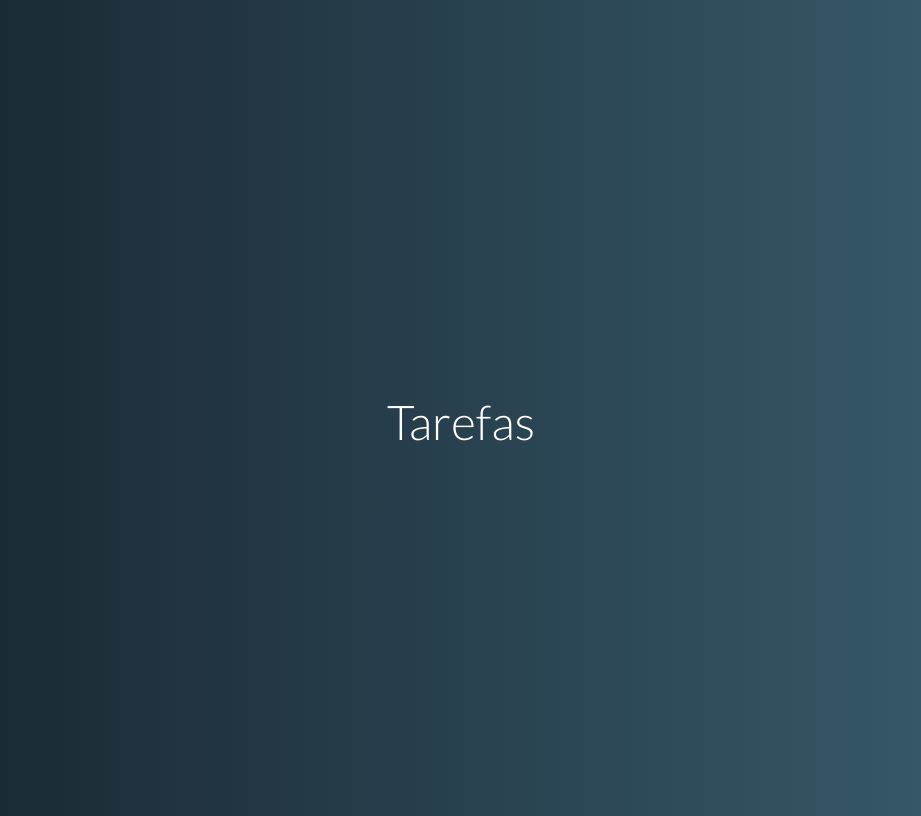
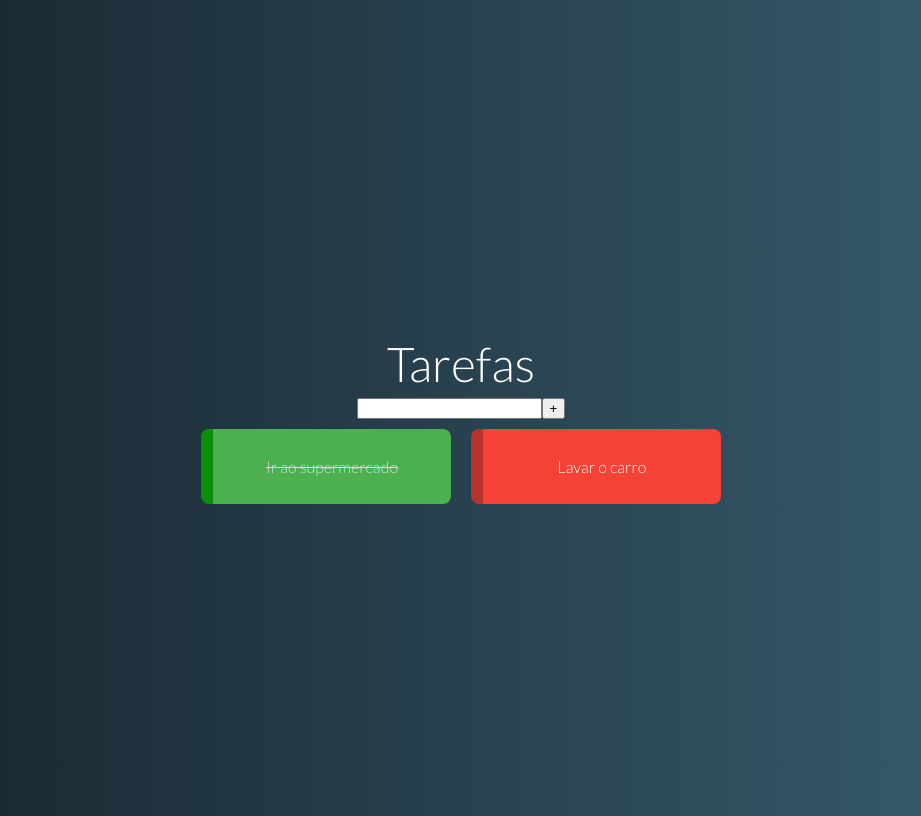
Before and after one commit to jairgmjunior/study-interface-vue, a Vue app: page / in a window 1280 px wide. Shown: the whole page, without its empty margins (179-1100 px from the left). Built offline with nearby package versions, Linux system fonts and the light colour scheme.

Commit message:
improving Grid task

```diff
--- a/src/App.vue
+++ b/src/App.vue
@@ -1,12 +1,39 @@
 <template>
 	<div id="app">
 		<h1>Tarefas</h1>
+		<NewTask @taskAdded="addTask"/>
+		<TaskGrid :tasks="tasks"/>
 	</div>
 </template>
 
 <script>
+
+import TaskGrid from './components/TaskGrid'
+import NewTask from './components/NewTask'
+
 export default {
+	components:{ TaskGrid, NewTask },
+	data(){
+		return {
+			tasks:[
+				{ name : "Ir ao supermercado", pending: false },
+				{ name : "Lavar o carro", pending: true },
+			]
+		}
+	},
+	methods:{
+		addTask(task){
+			const reallyNew = this.tasks.filter(p => p.name.toUpperCase() === task.name.toUpperCase()).length == 0;
 
+			if(reallyNew){
+				this.tasks.push({
+					name: task.name,
+					pending: task.pending || true
+				})
+			}
+
+		}
+	}
 }
 </script>
 
--- /dev/null
+++ b/src/components/NewTask.vue
@@ -0,0 +1,26 @@
+<template>
+  <div class="new-task">
+    <input v-model="name" @keydown.enter="add" type="text">
+    <button @click="add">+</button>
+  </div>
+</template>
+
+<script>
+export default {
+  data(){
+    return{
+      name : ''
+    }
+  },
+  methods:{
+    add(){
+      this.$emit('taskAdded', { name: this.name });
+      this.name = '';
+    }
+  }
+}
+</script>
+
+<style>
+
+</style>
--- /dev/null
+++ b/src/components/Task.vue
@@ -0,0 +1,53 @@
+<template>
+  <div class="task"
+       :class="stateClass">
+    <p>{{task.name}}</p>
+  </div>
+</template>
+
+<script>
+export default {
+  props:{
+    task: { type : Object, required : true}
+  },
+  //PROPRIEDADE computada
+  computed:{
+    stateClass(){
+      return{
+        pending: this.task.pending,
+        done: !this.task.pending
+      }
+    }
+  }
+}
+</script>
+
+<style>
+  .task{
+    box-sizing: border-box;
+    width: 250px;
+    height: 75px;
+    padding: 10px;
+    border-radius: 8px;
+    font-size: 1rem;
+    font-weight: 300;
+    cursor: pointer;
+    user-select: none;
+    display: flex;
+    justify-content: center;
+    align-items: center;
+  }
+
+  .pending{
+    border-left: 12px solid #b73229;
+    background-color: #f44336;
+  }
+
+  .done{
+    color: #ddd;
+    border-left: 12px solid #0a8f08;
+    background-color: #4caf50;
+    text-decoration: line-through;
+  }
+
+</style>
--- /dev/null
+++ b/src/components/TaskGrid.vue
@@ -0,0 +1,39 @@
+<template>
+  <div class="task-grid">
+    <template v-if="tasks.length">
+      <!-- :task é a propriedade parametro do componente task -->
+      <Task v-for="task in tasks" :key="task.name" :task="task"></Task>
+    </template>
+    <p class="no-task" v-else>Sua vida está em dia! =)</p>
+  </div>
+</template>
+
+<script>
+
+import Task from './Task.vue'
+
+export default {
+  components: { Task },
+  props:{
+    tasks: { type: Array, required: true }
+  }
+}
+</script>
+
+<style>
+  .task-grid{
+    display: flex;
+    justify-content: center;
+    flex-wrap: wrap;
+  }
+
+  .task-grid .task{
+    margin: 10px;
+  }
+
+  .no-task{
+    color: #aaa;
+    font-size: 1.7rem;
+  }
+
+</style>
```
